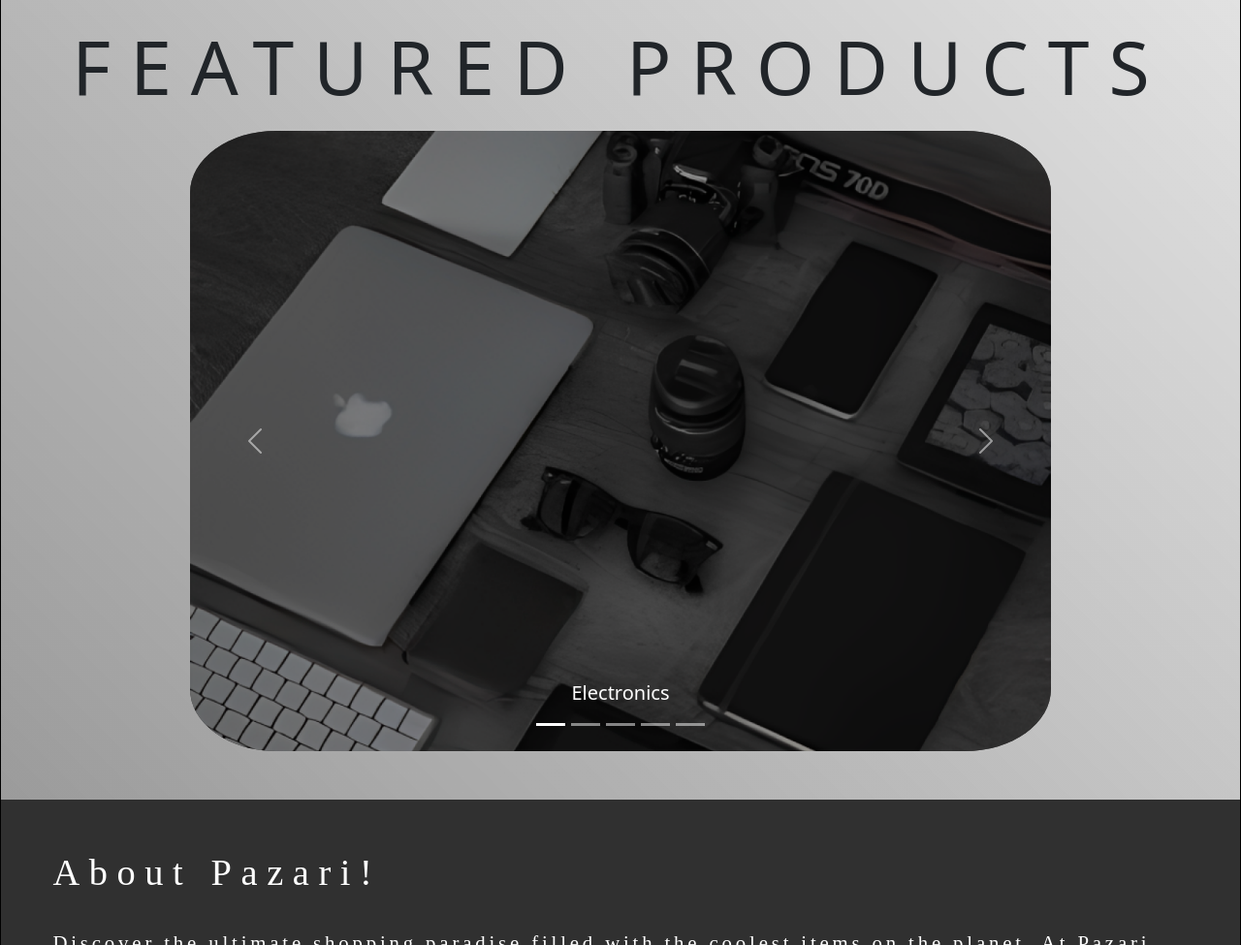
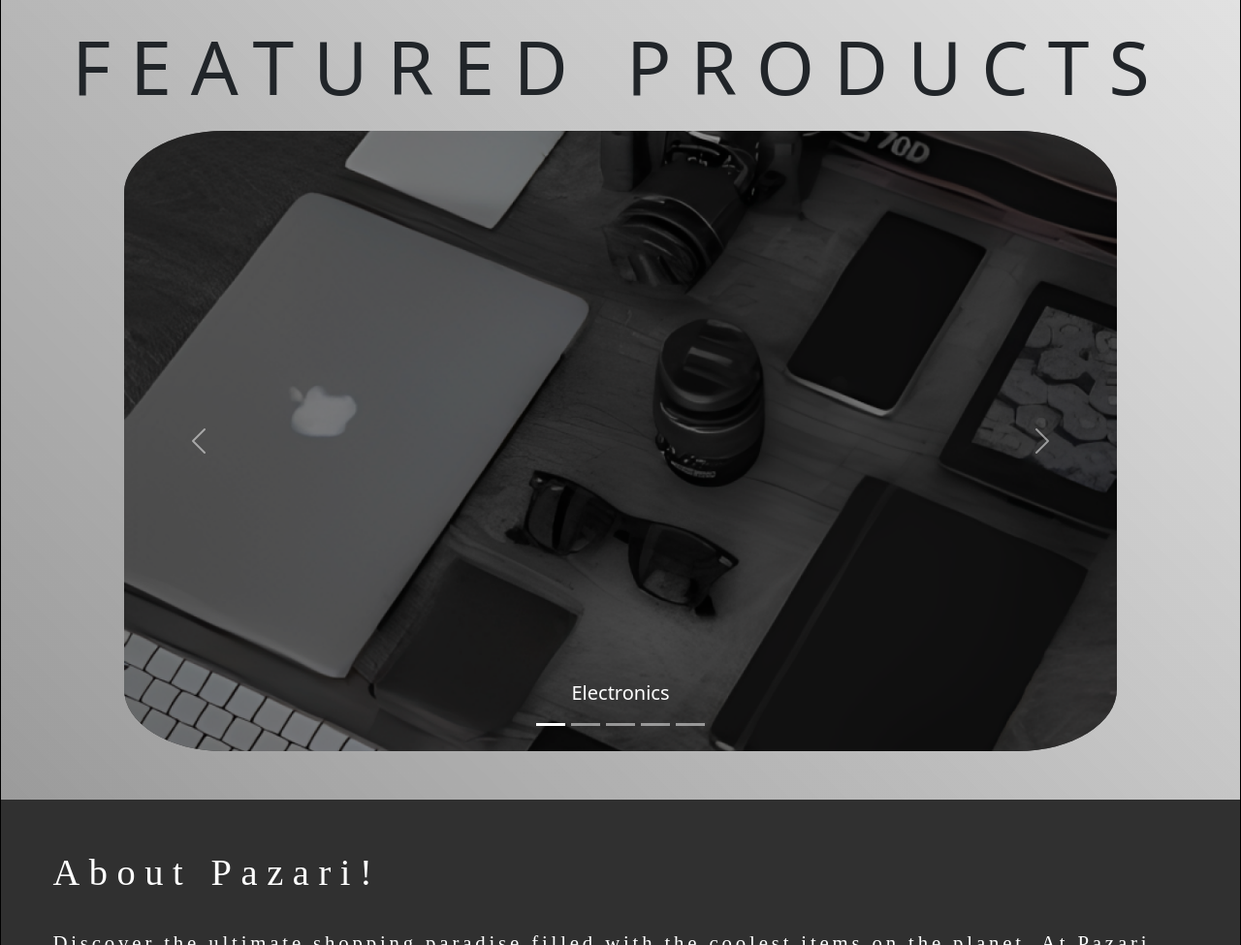
Before and after one commit to Suja16/Pazari, a plain HTML site: page index.html in a window 1280 px wide. Shown: the part 860-1835 px from the top of the page at 97% size. Drawn offline with nearby package versions, Linux system fonts and the light colour scheme.

Commit message:
made the slides compatibale to all devices

```diff
--- a/style.css
+++ b/style.css
@@ -256,3 +256,6 @@ body {
 .footer > .help a {
   color: #fff;
 }
+.carousel-inner{
+  width: 80vw !important;
+}
```
